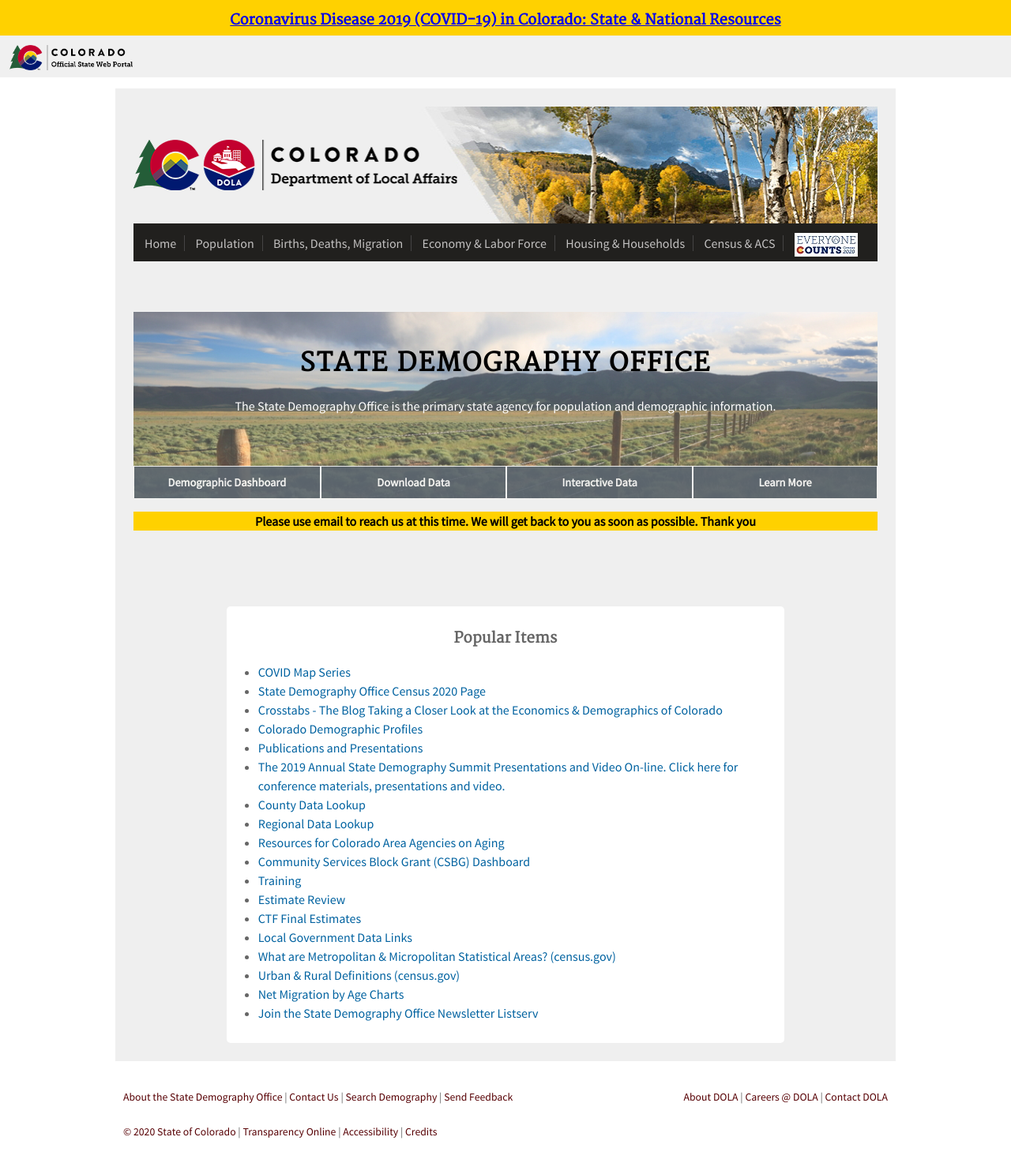
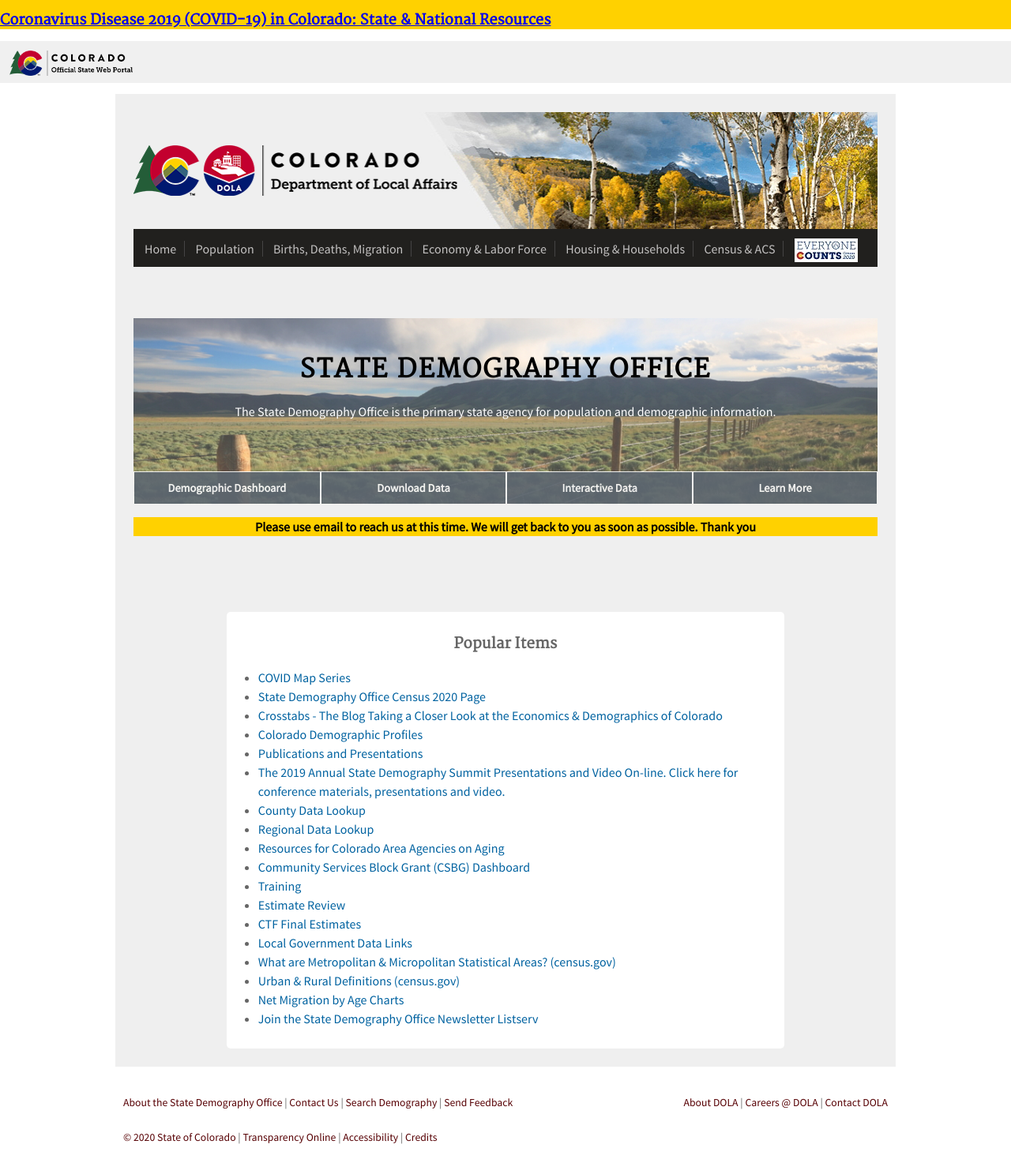
Before and after one commit to TBleess/Website_New, a Jekyll site: the page built from pages/0_Homepage_and_Footer_Links/index.md, in a window 1280 px wide. Shown: the whole page at 79% size. Built offline with Jekyll 4.4.1, drawn with Linux system fonts in a browser that asks for light colours.

Commit message:
Update _top-bar.html

```diff
--- a/_includes/_top-bar.html
+++ b/_includes/_top-bar.html
@@ -1,6 +1,6 @@
-<div class="alert__bar--covid-19" style="background-color:#ffd100;text-align:center;text-color:black;font-size:12px;height:80px">
+<div class="alert__bar--covid-19" style="background-color:#ffd100;text-color:black;font-size:12px">
     <h2>
-      <a href="https://covid19.colorado.gov/">
+      <a href="https://covid19.colorado.gov/" class="center">
       Coronavirus Disease 2019 (COVID-19) in Colorado: State & National Resources
       </a>
     </h2>
```
